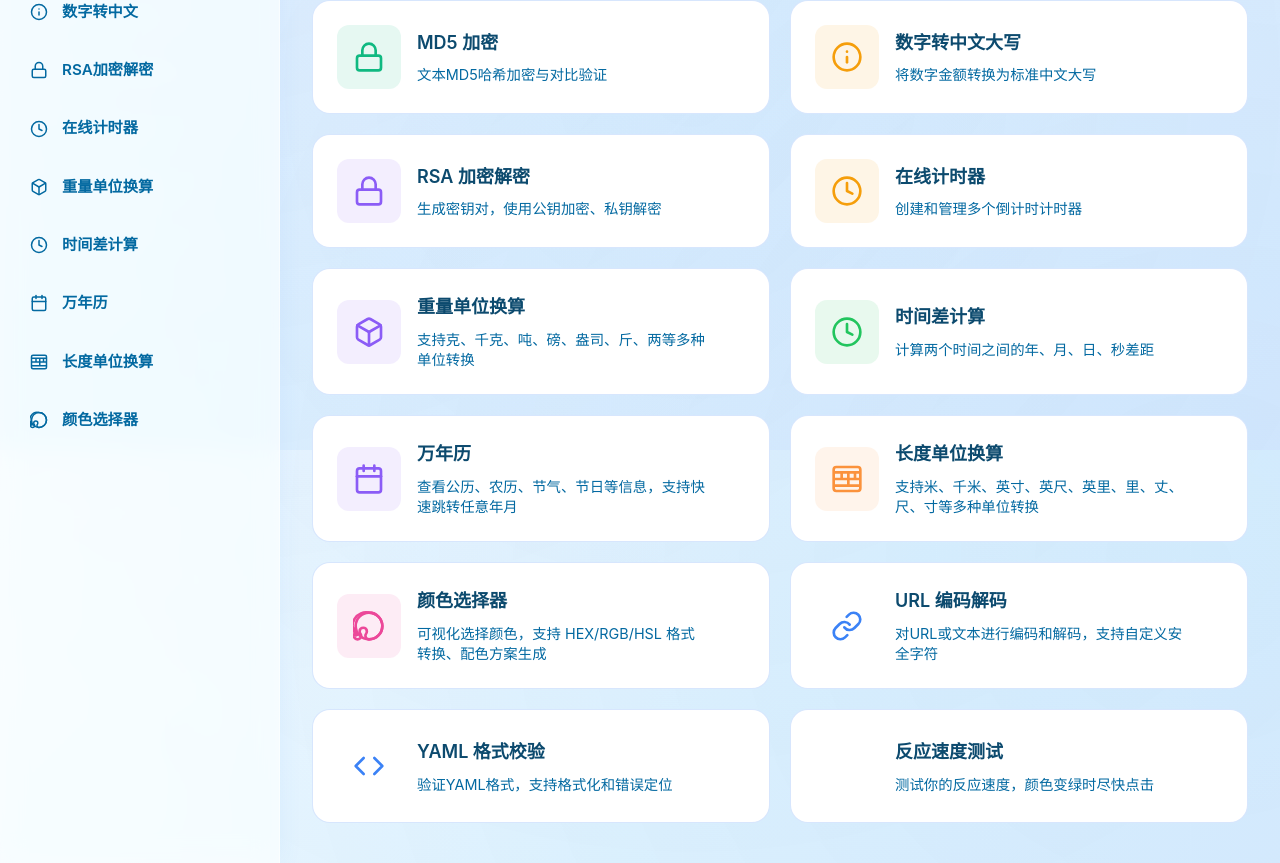
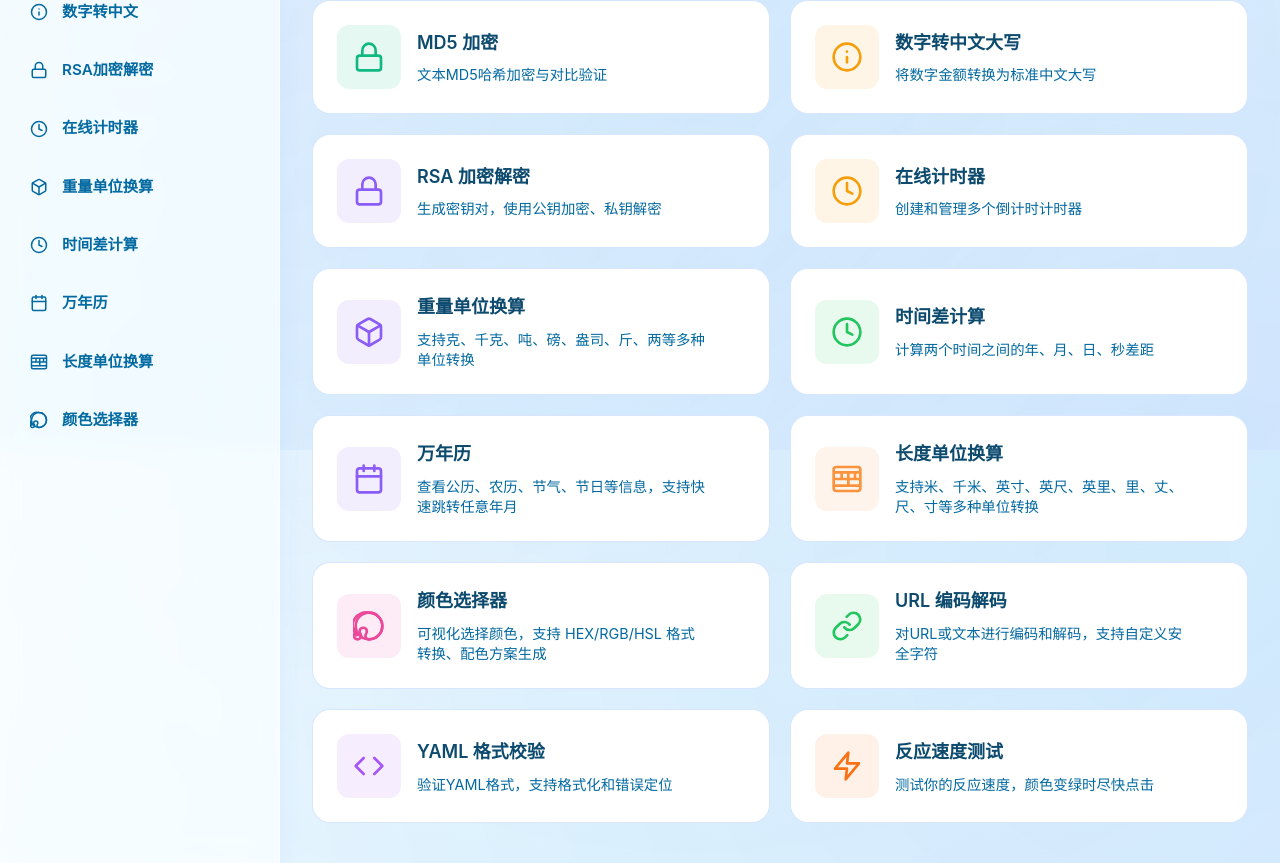
Before and after one commit to 3inchtime/trae_label, a Vue app in the folder frontend/: page /tools in a window 1280 px wide. Shown: the part 350-1213 px from the top of the page. Built offline with nearby package versions, Linux system fonts and the light colour scheme.

Commit message:
fix: 修复反应速度测试icon不显示的问题

```diff
--- a/frontend/src/components/Icon.vue
+++ b/frontend/src/components/Icon.vue
@@ -114,6 +114,8 @@
 
     <path v-if="name === 'eye-off'" d="M17.94 17.94A10.07 10.07 0 0 1 12 20c-7 0-11-8-11-8a18.45 18.45 0 0 1 5.06-5.94M9.9 4.24A9.12 9.12 0 0 1 12 4c7 0 11 8 11 8a18.5 18.5 0 0 1-2.16 3.19m-6.72-1.07a3 3 0 1 1-4.24-4.24" />
     <line v-if="name === 'eye-off'" x1="1" y1="1" x2="23" y2="23" />
+
+    <polygon v-if="name === 'zap'" points="13 2 3 14 12 14 11 22 21 10 12 10 13 2" />
   </svg>
 </template>
 
--- a/frontend/src/views/Tools.vue
+++ b/frontend/src/views/Tools.vue
@@ -170,6 +170,21 @@ const tools = toolsConfig
   color: #ec4899;
 }
 
+.tool-icon.url {
+  background: rgba(34, 197, 94, 0.1);
+  color: #22c55e;
+}
+
+.tool-icon.yaml {
+  background: rgba(168, 85, 247, 0.1);
+  color: #a855f7;
+}
+
+.tool-icon.reaction {
+  background: rgba(249, 115, 22, 0.1);
+  color: #f97316;
+}
+
 .tool-info {
   flex: 1;
   min-width: 0;
```
